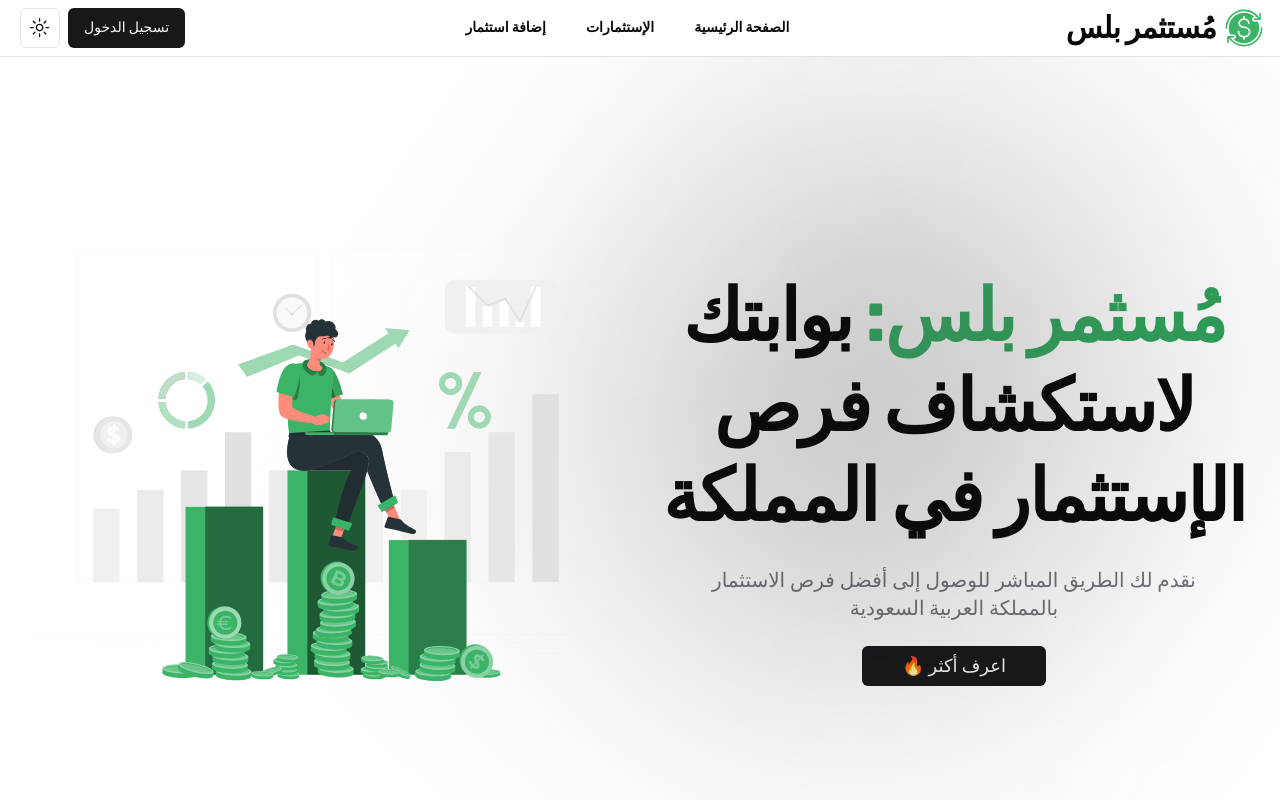
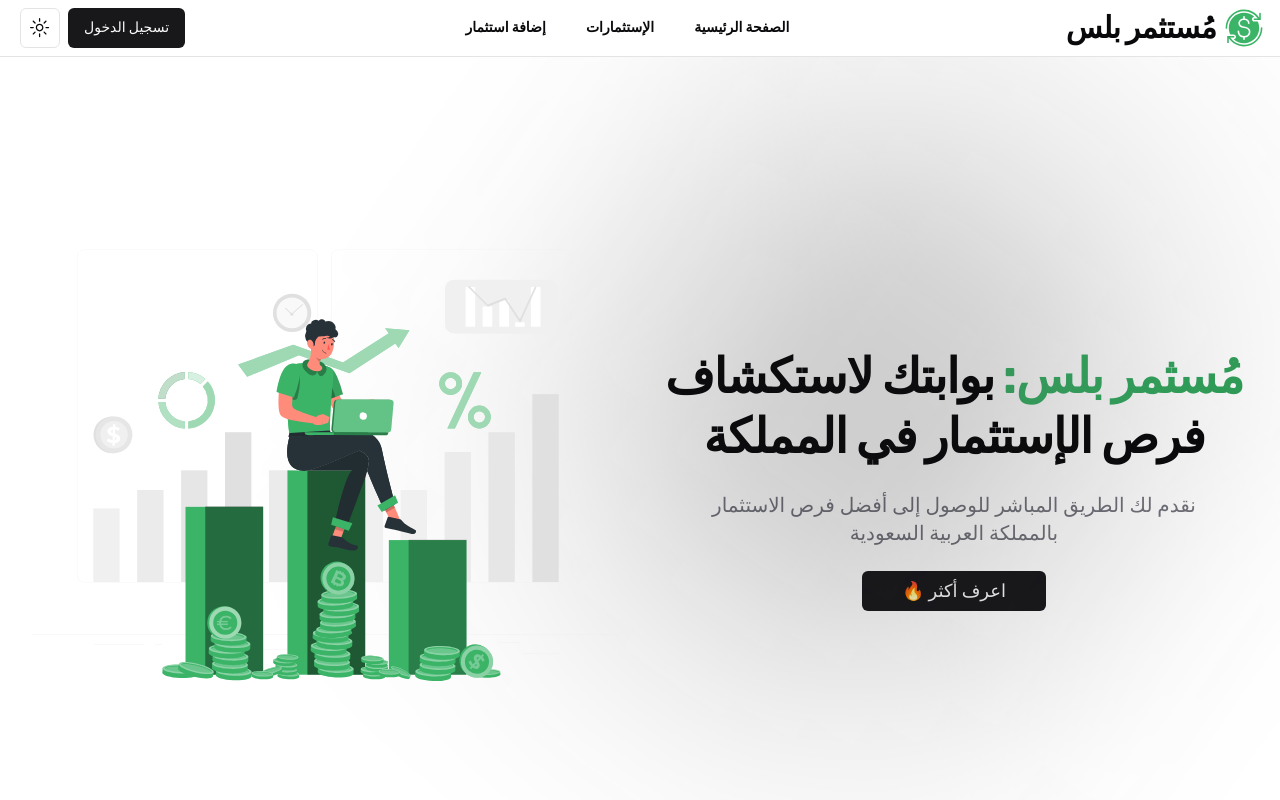
Before and after one commit to HassanAlabdulal/Mostathmer-plus, a Next.js app: page / in a window 1280 px wide. Shown: the top 800 px of the page. Built offline with nearby package versions, Linux system fonts and the light colour scheme.

Commit message:
enhance: change text sizes

```diff
--- a/components/sections/homepage.tsx
+++ b/components/sections/homepage.tsx
@@ -5,7 +5,7 @@ export default function Homepage() {
   return (
     <section className="container grid lg:grid-cols-2 place-items-center py-20 md:py-32 gap-10">
       <div className="text-center space-y-6 flex justify-center items-center flex-col">
-        <main className="text-4xl md:text-7xl font-bold md:leading-tight leading-normal tracking-tight  ">
+        <main className="text-2xl md:text-5xl font-bold md:leading-tight leading-normal tracking-tight  ">
           <h1 className="inline">
             <span className="inline bg-gradient-to-r from-[#3cb468]  to-[#30a059] text-transparent bg-clip-text">
               مُسثمر بلس:{" "}
```
